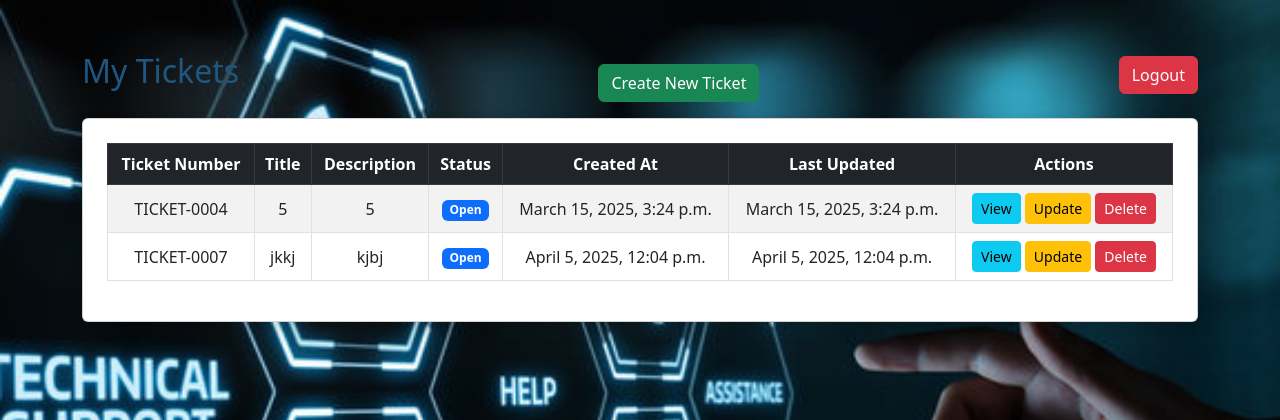
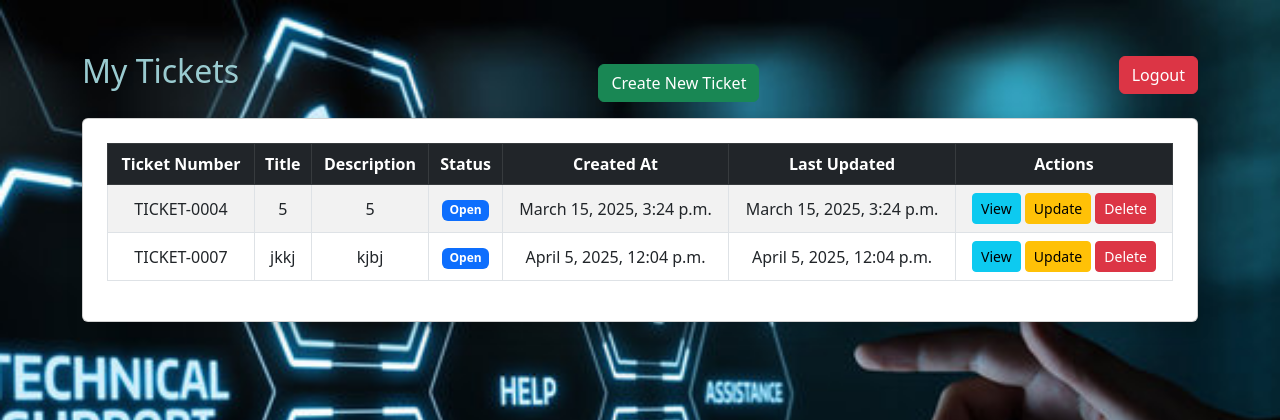
Before and after one commit to Ahamed47/support-ticket-system, a Django app: page /tickets/ in a window 1280 px wide. Shown: the top 420 px of the page. Run offline with Django 5.2, Linux system fonts and the light colour scheme; a user stored in the database is signed in; data comes from the database, SQL or seed files in the repository.

Commit message:
Colour Change Code

```diff
--- a/supportticketssystem/templates/supportticketssystem/ticket_detail.html
+++ b/supportticketssystem/templates/supportticketssystem/ticket_detail.html
@@ -26,7 +26,7 @@
         }
 
         .heading-text {
-            color: #205781;
+            color: #9ACBD0;
         }
     </style>
 </head>
--- a/supportticketssystem/templates/supportticketssystem/ticket_list.html
+++ b/supportticketssystem/templates/supportticketssystem/ticket_list.html
@@ -123,7 +123,7 @@
         }
 
         .heading-text {
-            color: #205781;
+            color: #9ACBD0;
         }
 
         body {
```
